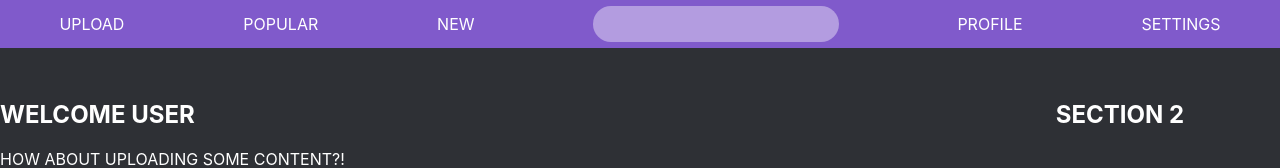
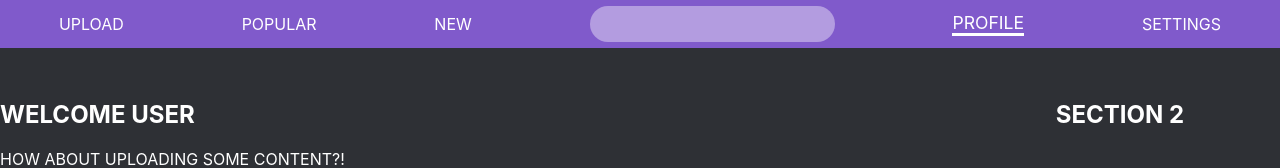
Before and after one commit to Nyannazz/reactImageBoard, a React (Create React App) app: page /profile in a window 1280 px wide. Shown: the top 168 px of the page. Built offline with nearby package versions, Linux system fonts and the light colour scheme; no server answers.

Commit message:
navigation fixes

```diff
--- a/src/components/App.js
+++ b/src/components/App.js
@@ -1,5 +1,4 @@
 import React, { Component } from 'react';
-import ReactDOM from 'react-dom';
 import ImageBoard from './reactComponents/ImageBoard.js'
 import UserPage from './reactComponents/user/UserPage.js'
 import NavBar from './reactComponents/NavBar.js'
@@ -31,7 +30,9 @@ export default class ComponentName extends Component {
         <BrowserRouter>
             <div className="App">
                 <header className="App-header centerAll">
-                    <NavBar openUpload={()=>this.setState({uploadOpen:!this.state.uploadOpen})}/>
+                <Route path="" render={(props)=>
+                    <NavBar openUpload={()=>this.setState({uploadOpen:!this.state.uploadOpen})} {...props}/>
+                }/>
                 </header>
                 <main ref={this.scrollRef}>
                   {this.state.uploadOpen&&<div className={"uploadModal centerAll"}>
--- a/src/components/reactComponents/NavBar.js
+++ b/src/components/reactComponents/NavBar.js
@@ -12,13 +12,14 @@ export default class NavBar extends Component {
     }
 
   render() {
+    const location=this.props.location.pathname;
     return (
       <nav className={'mainNavBar noSelect'}>
         <div className={'undecoratedLink pointer'} onClick={this.props.openUpload}>UPLOAD</div>
-        <Link className={'undecoratedLink'} to='/'>POPULAR</Link>
-        <div>NEW</div>
+        <Link className={`undecoratedLink ${location==="/popular"?"active":""}`} to='/popular'>POPULAR</Link>
+        <Link className={`undecoratedLink ${location==="/new"?"active":""}`} to='/new'>NEW</Link>
         <Search/>
-        <Link className={'undecoratedLink'} to='/profile'>PROFILE</Link>
+        <Link className={`undecoratedLink ${location==="/profile"?"active":""}`} to='/profile'>PROFILE</Link>
         <div>SETTINGS</div>
       </nav>
     )
--- a/src/components/scss/customStyles.css
+++ b/src/components/scss/customStyles.css
@@ -400,6 +400,11 @@ html, body {
           align-items: center;
 }
 
+.mainNavBar .active {
+  font-size: 1.1rem;
+  border-bottom: 0.2rem solid white;
+}
+
 .searchComp {
   width: 14rem;
   padding: 0.2rem 0.6rem;
--- a/src/components/scss/customStyles.scss
+++ b/src/components/scss/customStyles.scss
@@ -292,6 +292,11 @@ html,body{
     width: 100%;
     display: flex;
     align-items: center;
+    .active{
+        //font-weight: bold;
+        font-size: 1.1rem;
+        border-bottom: 0.2rem solid white;
+    }
 }
 
 
```
Also changed, not shown: 1 other file (tests, documents, lock files or other folders).
